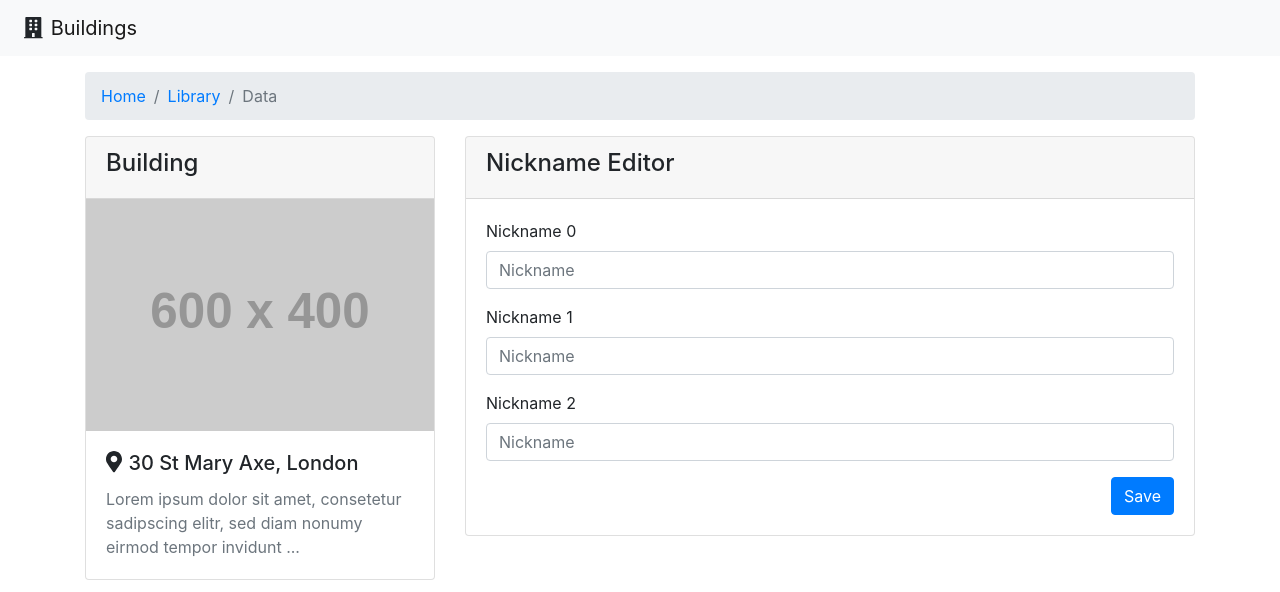
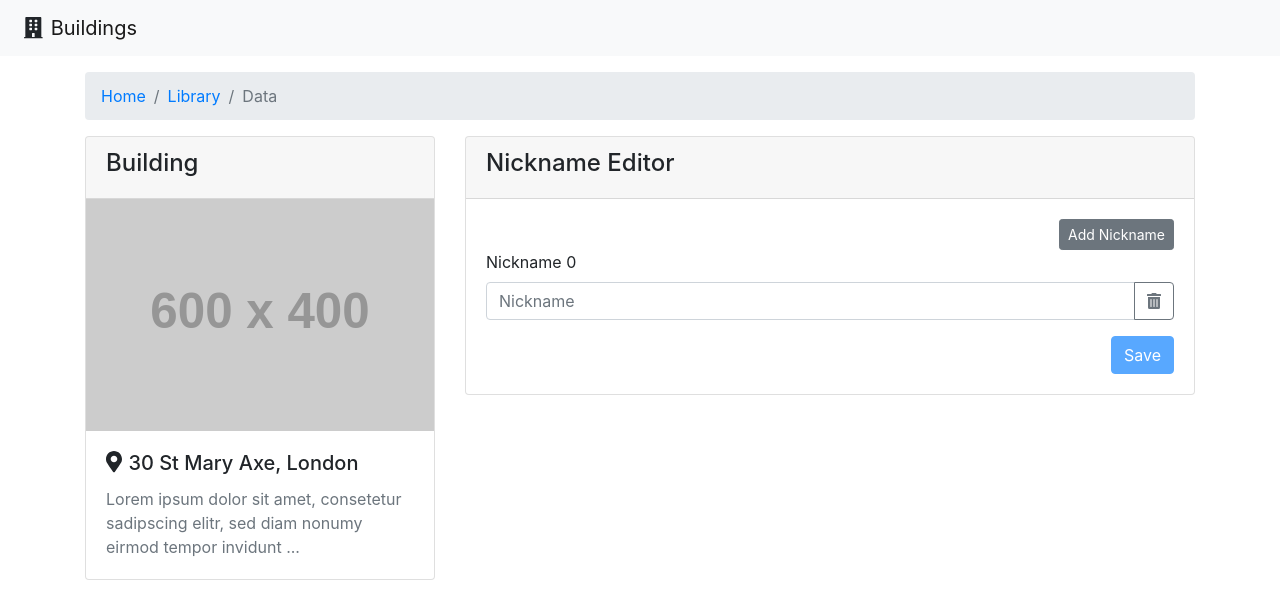
Before and after one commit to olegomon/building-manager, an Angular app: page / in a window 1280 px wide. Shown: the top 592 px of the page. Built offline with nearby package versions, Linux system fonts and the light colour scheme.

Commit message:
added nickname editor component with simple validation

```diff
--- a/src/app/nickname-editor/nickname-editor.component.html
+++ b/src/app/nickname-editor/nickname-editor.component.html
@@ -5,24 +5,41 @@
   </div>
 
   <div class="card-body">
+    <form [formGroup]="editorForm" (submit)="onSubmit()">
 
-    <div class="form-group">
-      <label for="nickname0">Nickname 0</label>
-      <input id="nickname0" type="text" class="form-control" placeholder="Nickname">
-    </div>
+      <div class="d-flex justify-content-end">
+        <button type="button" (click)="addNickname()" class="btn btn-secondary btn-sm" role="button">Add Nickname</button>
+      </div>
 
-    <div class="form-group">
-      <label for="nickname1">Nickname 1</label>
-      <input id="nickname1" type="text" class="form-control" placeholder="Nickname">
-    </div>
-    <div class="form-group">
-      <label for="nickname2">Nickname 2</label>
-      <input id="nickname2" type="text" class="form-control" placeholder="Nickname">
-    </div>
+      <div formArrayName="nicknames">
+        <div class="form-group" *ngFor="let control of nicknames.controls; let index = index">
 
-    <div class="d-flex justify-content-end">
-      <button type="button" class="btn btn-primary" role="button">Save</button>
-    </div>
+          <label [attr.for]="'nicknameInput' + index">Nickname {{index}}</label>
 
+          <div class="input-group">
+            <input [id]="'nicknameInput' + index"
+                   [formControlName]="index"
+                   class="form-control"
+                   [class.is-invalid]="showError(control)"
+                   type="text"
+                   placeholder="Nickname">
+            <div class="input-group-append">
+              <button (click)="deleteNickname(index)" class="btn btn-outline-secondary" type="button" tabindex="-1">
+                <fa-icon [icon]="deleteIcon"></fa-icon>
+              </button>
+            </div>
+
+            <div class="invalid-feedback" *ngIf="showError(control)">
+              <span *ngIf="control.errors?.required">Nickname is required</span>
+            </div>
+          </div>
+        </div>
+      </div>
+
+      <div class="d-flex justify-content-end">
+        <button [disabled]="!editorForm.valid" type="submit" class="btn btn-primary" role="button">Save</button>
+      </div>
+
+    </form>
   </div>
 </div>
--- a/src/app/nickname-editor/nickname-editor.component.scss
+++ b/src/app/nickname-editor/nickname-editor.component.scss
@@ -0,0 +1,9 @@
+@import "~bootstrap/scss/bootstrap";
+
+.input-group {
+  > .input-group-append:not(:last-of-type) {
+    > .btn {
+      @include border-right-radius($border-radius);
+    }
+  }
+}
--- a/src/app/nickname-editor/nickname-editor.component.ts
+++ b/src/app/nickname-editor/nickname-editor.component.ts
@@ -1,4 +1,6 @@
 import {Component, OnInit} from '@angular/core';
+import {AbstractControl, FormArray, FormBuilder, FormGroup, ValidatorFn, Validators} from '@angular/forms';
+import {faTrashAlt} from '@fortawesome/free-solid-svg-icons';
 
 @Component({
   selector: 'app-nickname-editor',
@@ -7,9 +9,42 @@ import {Component, OnInit} from '@angular/core';
 })
 export class NicknameEditorComponent implements OnInit {
 
-  constructor() { }
+  editorForm: FormGroup;
+  deleteIcon = faTrashAlt;
+  private syncValidators: ValidatorFn[] = [Validators.required];
+
+  constructor(private formBuilder: FormBuilder) {
+  }
+
+  get nicknames() {
+    return this.editorForm.get('nicknames') as FormArray;
+  }
 
   ngOnInit() {
+    this.editorForm = this.formBuilder.group({
+      nicknames: this.formBuilder.array([
+        this.formBuilder.control('', this.syncValidators)
+      ])
+    });
   }
 
+  isValid(index: number) {
+    // this.nicknames.get(index);
+  }
+
+  addNickname() {
+    this.nicknames.push(this.formBuilder.control('', this.syncValidators));
+  }
+
+  onSubmit() {
+    console.log(this.editorForm.value);
+  }
+
+  deleteNickname(index: number) {
+    this.nicknames.removeAt(index);
+  }
+
+  showError(control: AbstractControl) {
+    return control.invalid && control.dirty && control.touched;
+  }
 }
```
Also changed, not shown: src/app/app.module.ts (+6 -1 lines).
